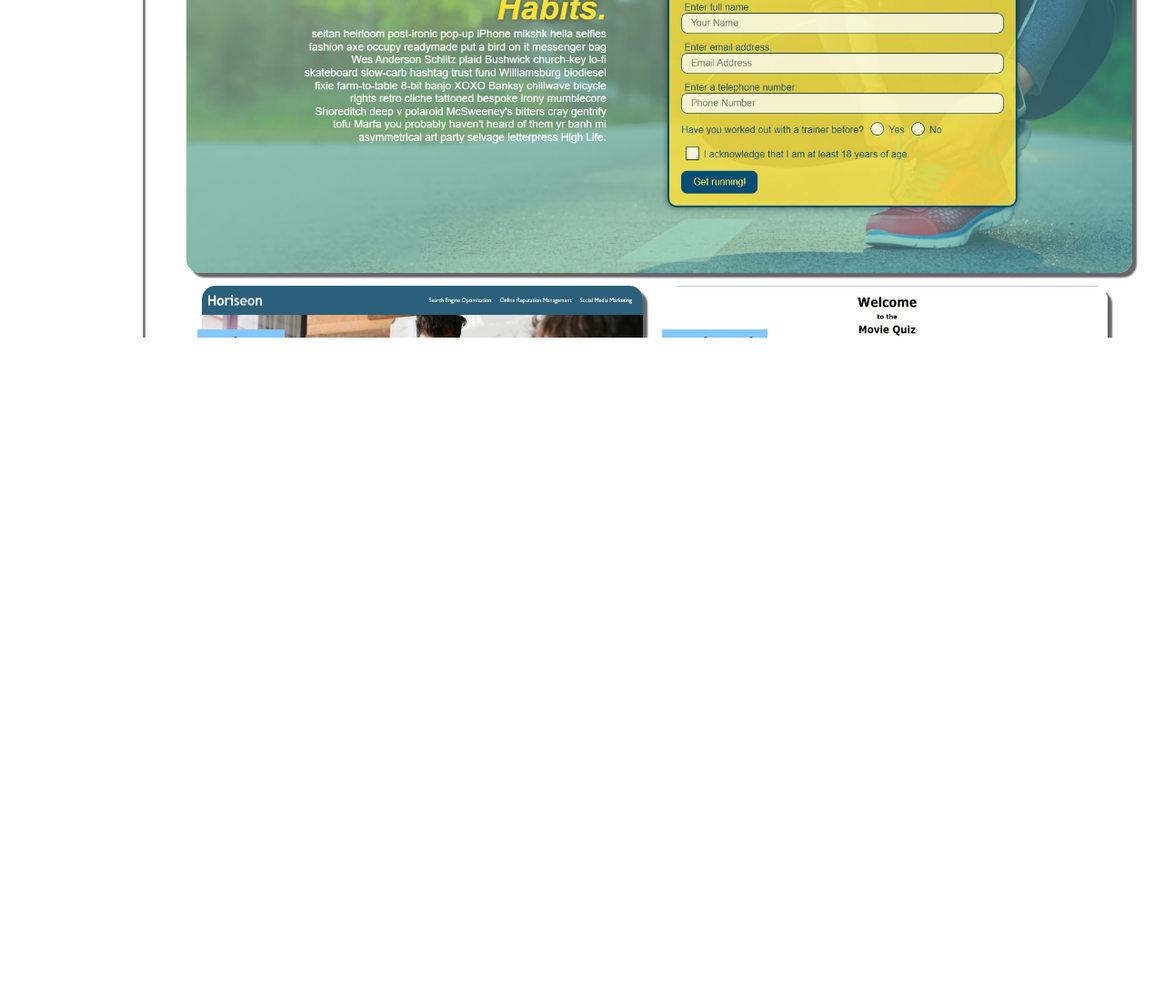
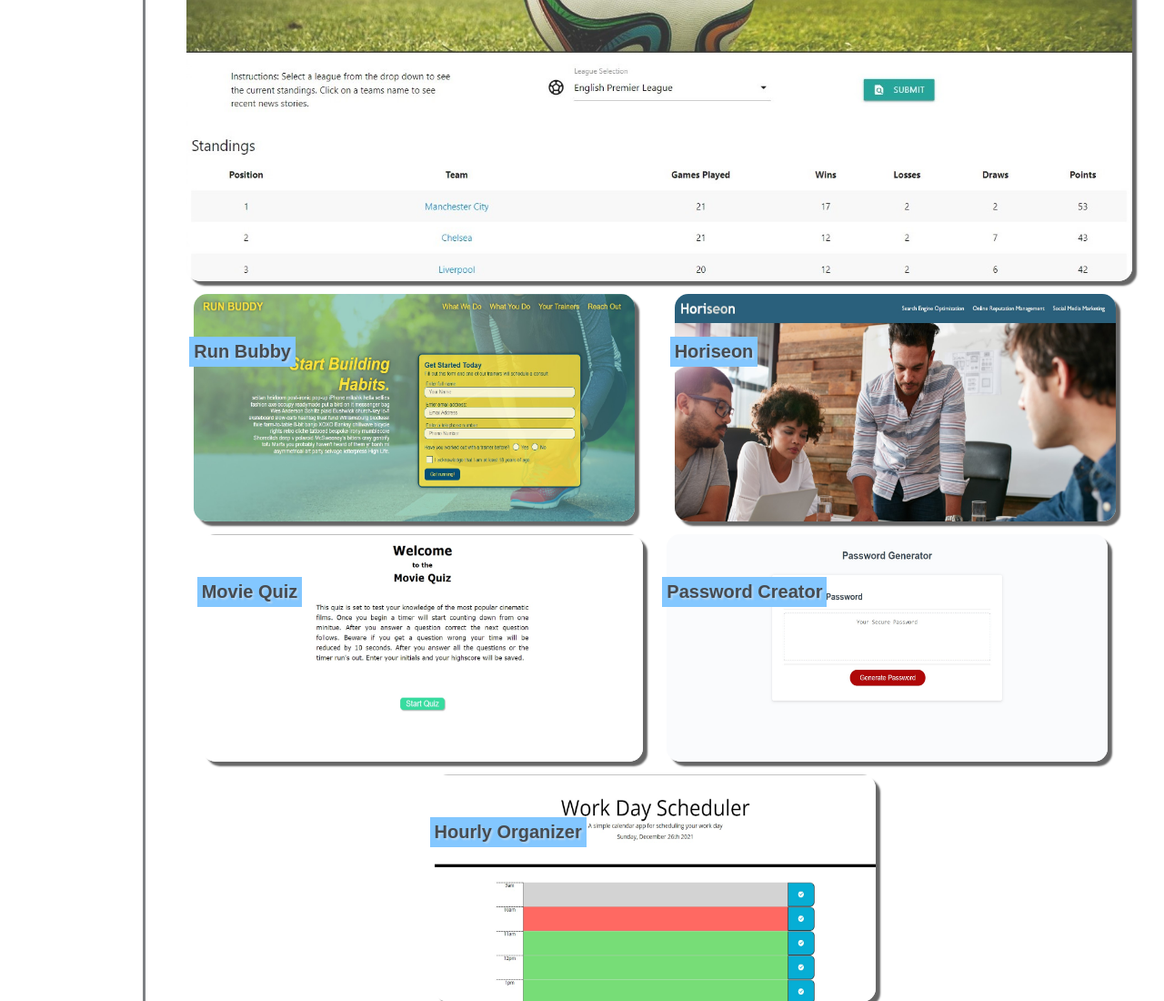
Before and after one commit to dsapione/My-Portfolio, a plain HTML site: page index.html in a window 1280 px wide. Shown: the part 646-1746 px from the top of the page at 91% size. Before the commit the page ends 1574 px from the top, so only its background shows below. Drawn offline with Linux system fonts and the light colour scheme.

Commit message:
added newest project

```diff
--- a/index.html
+++ b/index.html
@@ -54,6 +54,12 @@
 
 		<div class="projects">
 			<div id="first-project" class="img-box">
+				<a href="https://ryanweiler92.github.io/Soccer-Standings-News/" target="blank"><img src="./assets/images/soccer-standings-news.jpg" alt="screenshot of Soccer Standings News website"/>
+					<header>Soccer Standings News</header>
+				</a>
+			</div>
+
+			<div class="img-box alignment">
 				<a href="https://dsapione.github.io/run-buddy/" target="blank"><img src="./assets/images/run-buddy.jpg" alt="screenshot of Run Buddy website"/>
 					<header>Run Bubby</header>
 				</a>
```
Also changed, not shown: assets/images/soccer-standings-news.jpg (added).
